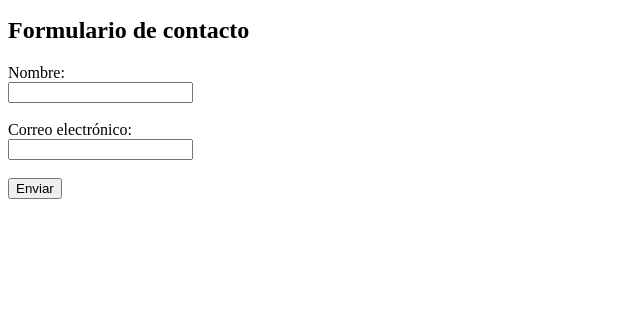
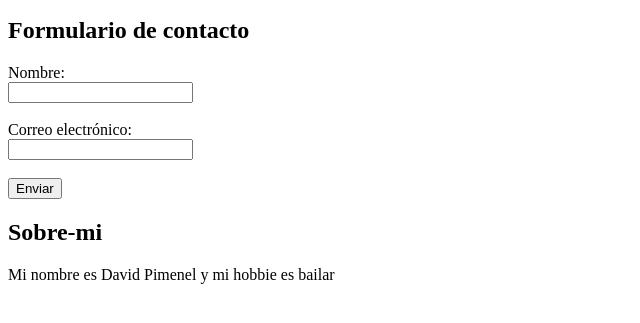
Before and after one commit to zerZch/Lab-1, a plain HTML site: page index.html in a window 1280 px wide. Shown: the part 101-424 px from the top of the page, without its empty margins (0-640 px from the left). Drawn offline with Linux system fonts and the light colour scheme.

Commit message:
Agregue mis hobbies

```diff
--- a/index.html
+++ b/index.html
@@ -16,7 +16,10 @@
         <input type="email" id="email" name="email" required><br><br>
         <input type="submit" value="Enviar">
     </form>
-
+    <section>
+        <h2>Sobre-mi</h2>
+        <p>Mi nombre es David Pimenel y mi hobbie es bailar</p>
+    </section>
 
 </body>
 </html>
```
